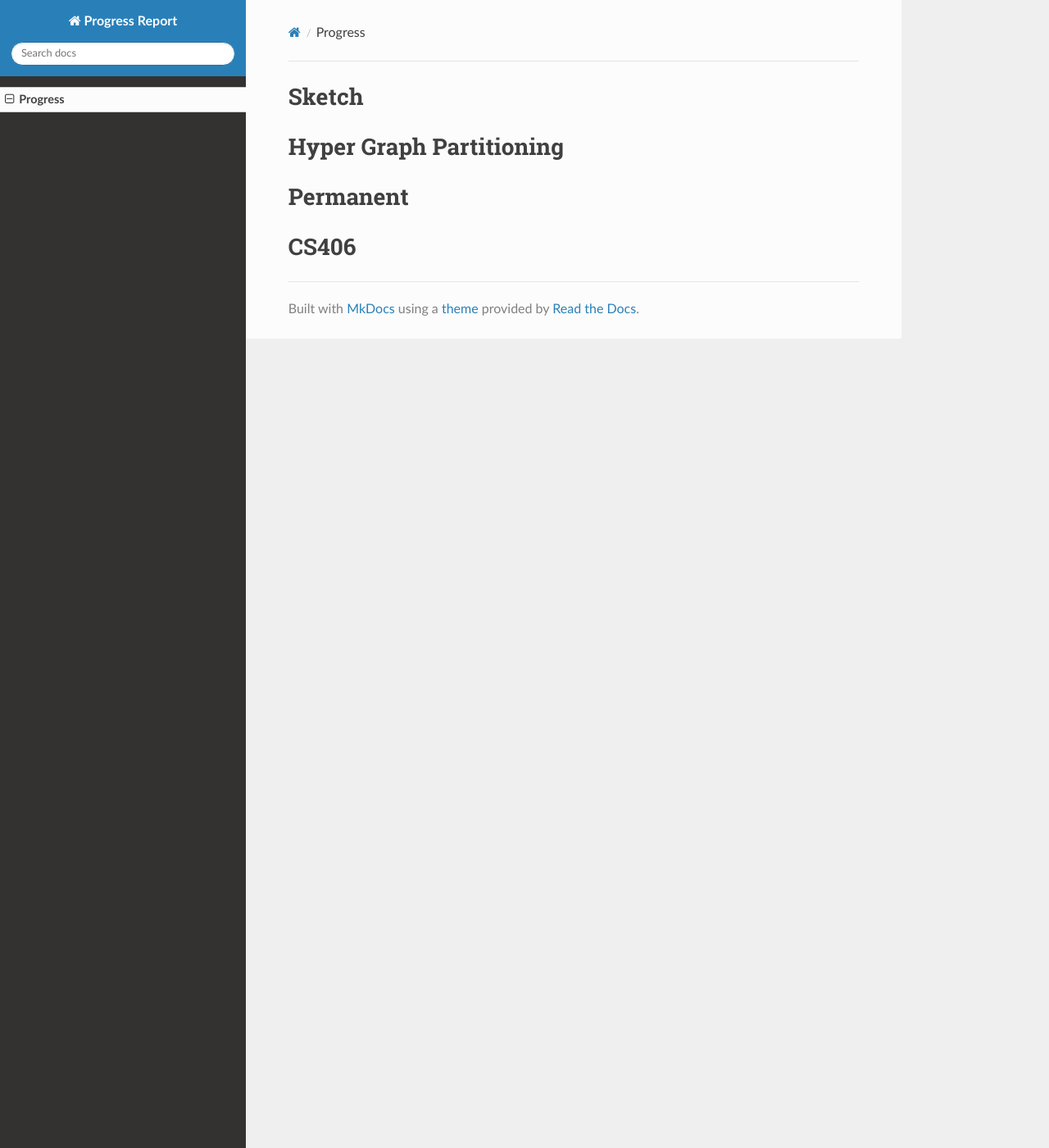
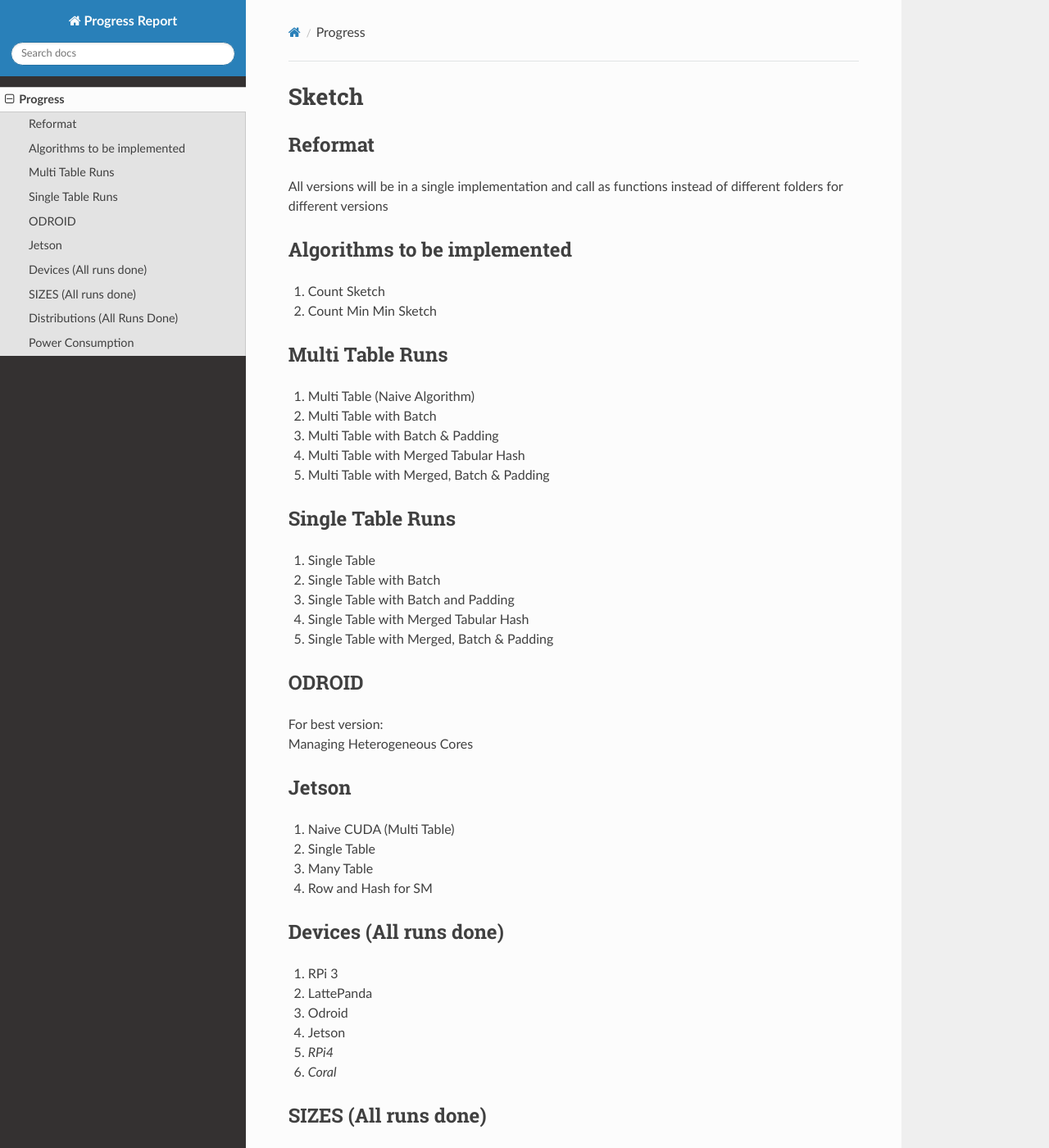
Before and after one commit to FatihTasyaran/progress, an MkDocs documentation site: the page built from docs/index.md, in a window 1280 px wide and 1400 px high. Shown: the whole window at 82% size. Built offline with MkDocs 1.6.1, drawn with Linux system fonts in a browser that asks for light colours; nearby versions of some CDN libraries; some of the changed text lies outside the part shown.

Commit message:
Sketch works

```diff
--- a/docs/index.md
+++ b/docs/index.md
@@ -1,5 +1,67 @@
 # Sketch
+## Reformat
+All versions will be in a single implementation and call as functions instead of different folders for different versions
 
+## Algorithms to be implemented
+1. Count Sketch
+2. Count Min Min Sketch
+
+## Multi Table Runs
+1. Multi Table (Naive Algorithm)
+2. Multi Table with Batch
+3. Multi Table with Batch & Padding
+4. Multi Table with Merged Tabular Hash
+5. Multi Table with Merged, Batch & Padding
+
+## Single Table Runs
+1. Single Table
+2. Single Table with Batch
+3. Single Table with Batch and Padding
+4. Single Table with Merged Tabular Hash
+5. Single Table with Merged, Batch & Padding
+
+## ODROID
+For best version:
+Managing Heterogeneous Cores
+
+## Jetson
+1. Naive CUDA (Multi Table)
+2. Single Table
+3. Many Table
+4. Row and Hash for SM
+
+## Devices (All runs done)
+1. RPi 3
+2. LattePanda
+3. Odroid
+4. Jetson
+5. *RPi4*
+6. *Coral*
+
+## SIZES (All runs done)
+1. 8x200
+2. 8x2.000
+3. 8x20.000
+4. 8x200.000
+**Bigger**
+1. 16x200
+2. 16x2.000
+3. 16x20.000
+4. 16x200.000
+
+## Distributions (All Runs Done)
+1. Uniform
+2. Zipf 1.1
+3. Zipf 1.5
+4. Zipf 3
+
+## Power Consumption
+1. Rpi3
+2. LattePanda
+3. Odroid
+4. Jetson
+5. *Rpi4*
+6. *Coral*
 
 # Hyper Graph Partitioning
 
```
